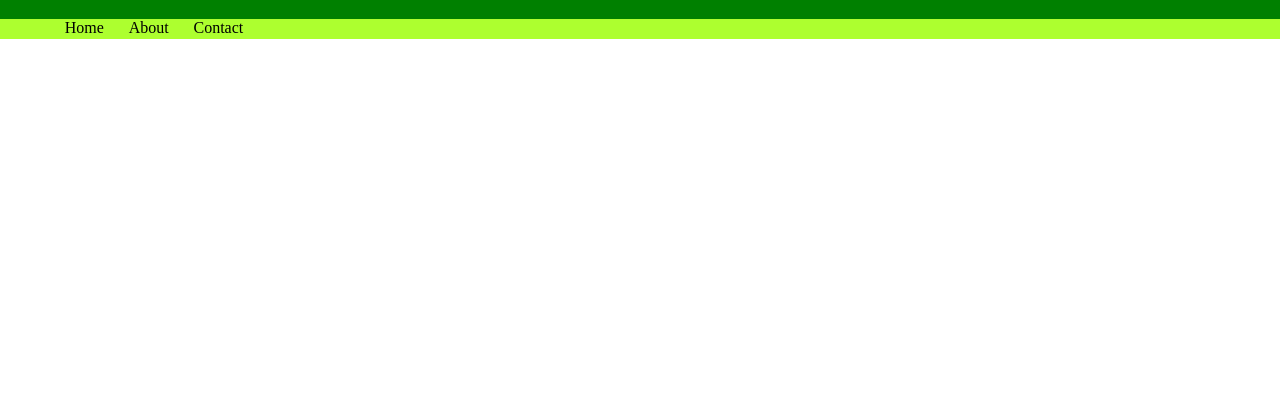
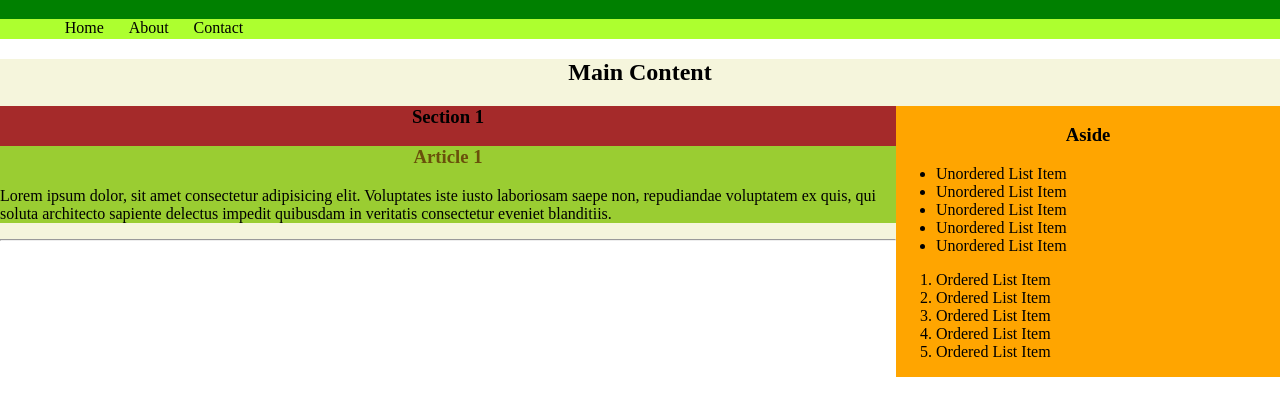
Before and after one commit to jepery/NewRep, a plain HTML site: page index.html in a window 1280 px wide. Shown: the part 61-476 px from the top of the page. Drawn offline with Linux system fonts and the light colour scheme.

Commit message:
Add Aside and Sections

```diff
--- a/index.html
+++ b/index.html
@@ -5,21 +5,29 @@
     <meta http-equiv="X-UA-Compatible" content="IE=edge" />
     <meta name="viewport" content="width=device-width, initial-scale=1.0" />
     <title>My Exercise</title>
+    <link rel="stylesheet" href="styles.css" />
     <style>
-        .nav__link{
+      .nav__link {
         float: left;
         margin-left: 2%;
       }
     </style>
   </head>
-  <body style="padding: 0;margin: 0; text-align: center;">
+  <body style="padding: 0; margin: 0; text-align: center">
     <!--*********Header Section*********-->
-    <header style="background-color:green;padding:0;margin:0;">
+    <header style="background-color: green; padding: 0; margin: 0">
       <h1>Header</h1>
 
       <!--*********Navigation Section*********-->
-      <nav style="background-color:greenyellow;padding:0;margin:0;height:20%;">
-        <ul style="list-style-type: none; height: 20px;">
+      <nav
+        style="
+          background-color: greenyellow;
+          padding: 0;
+          margin: 0;
+          height: 20%;
+        "
+      >
+        <ul style="list-style-type: none; height: 20px">
           <li class="nav__link"><a href=""></a>Home</li>
           <li class="nav__link"><a href=""></a>About</li>
           <li class="nav__link"><a href=""></a>Contact</li>
@@ -27,6 +35,48 @@
       </nav>
     </header>
     <!--*********Main Section*********-->
+    <main style="background-color: beige; height: 50%">
+      <h2>Main Content</h2>
+      <section style="background-color: brown; height: 50%">
+        <!--*********Section 1*********-->
+        <aside
+          style="
+            background-color: orange;
+            height: 100%;
+            width: 30%;
+            float: right;
+            text-align: left;
+          "
+        >
+          <h3 style="text-align: center">Aside</h3>
+          <ul>
+            <li>Unordered List Item</li>
+            <li>Unordered List Item</li>
+            <li>Unordered List Item</li>
+            <li>Unordered List Item</li>
+            <li>Unordered List Item</li>
+          </ul>
+          <ol>
+            <li>Ordered List Item</li>
+            <li>Ordered List Item</li>
+            <li>Ordered List Item</li>
+            <li>Ordered List Item</li>
+            <li>Ordered List Item</li>
+          </ol>
+        </aside>
+        <h3>Section 1</h3>
+        <article style="background-color: yellowgreen; height: 50%">
+          <h3 id="article1">Article 1</h3>
+          <p style="text-align: left">
+            Lorem ipsum dolor, sit amet consectetur adipisicing elit. Voluptates
+            iste iusto laboriosam saepe non, repudiandae voluptatem ex quis, qui
+            soluta architecto sapiente delectus impedit quibusdam in veritatis
+            consectetur eveniet blanditiis.
+          </p>
+        </article>
+      </section>
+      <hr>
+    </main>
 
     <!--*********Footer Section*********-->
   </body>
--- /dev/null
+++ b/styles.css
@@ -0,0 +1,3 @@
+#article1{
+    color: rgb(105, 80, 11);
+}
```
Lines whose indentation alone changed are shown as unchanged.
